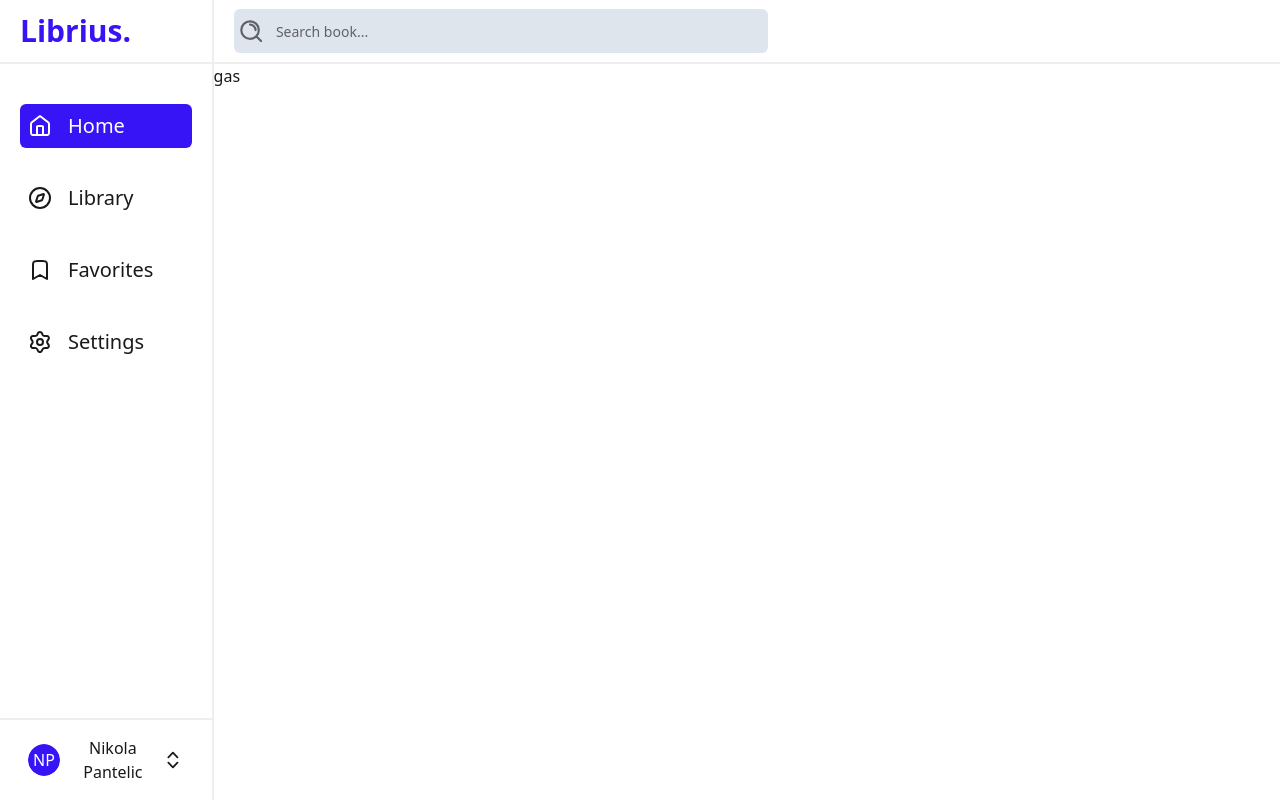
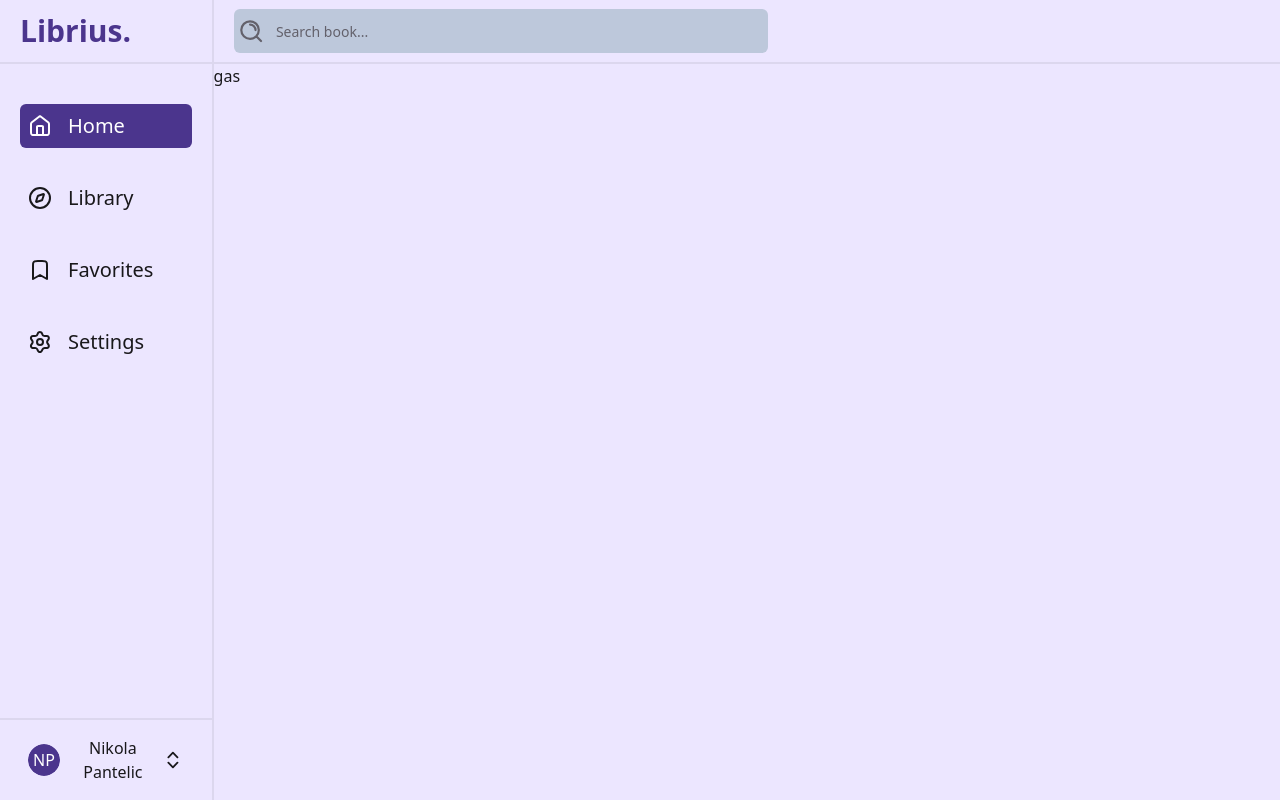
Before and after one commit to panteliic/Librius, a React (Vite) app in the folder frontend/: page / in a window 1280 px wide. Built offline with nearby package versions, Linux system fonts and the light colour scheme.

Commit message:
change colors

```diff
--- a/frontend/src/index.css
+++ b/frontend/src/index.css
@@ -3,55 +3,47 @@
 @tailwind utilities;
 @layer base {
   :root {
-    --background: 249 100% 100%;
-    --foreground: 249 5% 10%;
-    --card: 249 50% 100%;
-    --card-foreground: 249 5% 15%;
-    --popover: 249 100% 100%;
-    --popover-foreground: 249 100% 10%;
-    --primary: 249 92% 52%;
+    --background: 255 100% 95%;
+    --foreground: 255 5% 10%;
+    --card: 255 50% 90%;
+    --card-foreground: 255 5% 15%;
+    --popover: 255 100% 95%;
+    --popover-foreground: 255 100% 10%;
+    --primary: 255 45% 38%;
     --primary-foreground: 0 0% 100%;
-    --secondary: 249 30% 90%;
+    --secondary: 255 30% 70%;
     --secondary-foreground: 0 0% 0%;
-    --muted: 211 30% 95%;
-    --muted-foreground: 249 5% 40%;
-    --accent: 211 30% 90%;
-    --accent-foreground: 249 5% 15%;
-    --destructive: 0 100% 50%;
-    --destructive-foreground: 249 5% 100%;
-    --sidebar-background: 0 0% 98%;
-    --sidebar-foreground: 240 5.3% 26.1%;
-    --sidebar-primary: 240 5.9% 10%;
-    --sidebar-primary-foreground: 0 0% 98%;
-    --sidebar-accent: 240 4.8% 95.9%;
-    --sidebar-accent-foreground: 240 5.9% 10%;
-    --sidebar-border: 220 13% 91%;
-    --sidebar-ring: 217.2 91.2% 59.8%;
-    --border: 249 30% 82%;
-    --input: 249 30% 50%;
-    --ring: 249 92% 52%;
+    --muted: 217 30% 85%;
+    --muted-foreground: 255 5% 40%;
+    --accent: 217 30% 80%;
+    --accent-foreground: 255 5% 15%;
+    --destructive: 0 100% 48%;
+    --destructive-foreground: 255 5% 90%;
+    --border: 255 30% 50%;
+    --input: 255 30% 48%;
+    --ring: 255 45% 38%;
     --radius: 0.5rem;
   }
   .dark {
-    --background: 249 50% 10%;
-    --foreground: 249 5% 100%;
-    --card: 249 50% 10%;
-    --card-foreground: 249 5% 100%;
-    --popover: 249 50% 5%;
-    --popover-foreground: 249 5% 100%;
-    --primary: 249 92% 52%;
+    --background: 255 50% 10%;
+    --foreground: 255 5% 90%;
+    --card: 255 50% 10%;
+    --card-foreground: 255 5% 90%;
+    --popover: 255 50% 5%;
+    --popover-foreground: 255 5% 90%;
+    --primary: 255 45% 38%;
     --primary-foreground: 0 0% 100%;
-    --secondary: 249 30% 20%;
+    --secondary: 255 30% 20%;
     --secondary-foreground: 0 0% 100%;
-    --muted: 211 30% 25%;
-    --muted-foreground: 249 5% 65%;
-    --accent: 211 30% 25%;
-    --accent-foreground: 249 5% 95%;
-    --destructive: 0 100% 50%;
-    --destructive-foreground: 249 5% 100%;
-    --border: 249 30% 50%;
-    --input: 249 30% 50%;
-    --ring: 249 92% 52%;
+    --muted: 217 30% 25%;
+    --muted-foreground: 255 5% 60%;
+    --accent: 217 30% 25%;
+    --accent-foreground: 255 5% 90%;
+    --destructive: 0 100% 48%;
+    --destructive-foreground: 255 5% 90%;
+    --border: 255 30% 48%;
+    --input: 255 30% 48%;
+    --ring: 255 45% 38%;
     --radius: 0.5rem;
   }
 }
```
